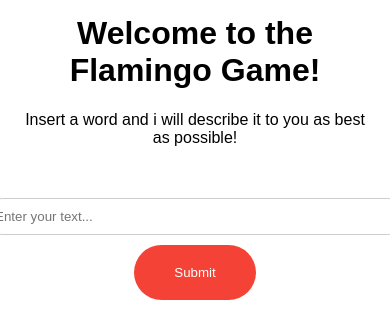
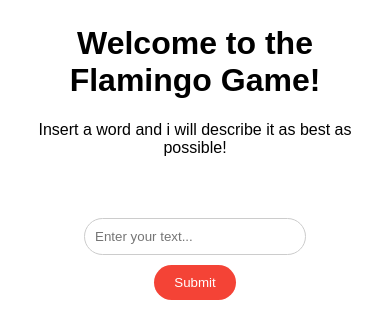
Before and after one commit to beloane/flamingoGame, a website built with Parcel: page index.html in a window 390 px wide. Shown: the part 524-844 px from the top of the page. Built offline with nearby package versions, Linux system fonts and the light colour scheme.

Commit message:
fixed responsivness and added ico

```diff
--- a/index.html
+++ b/index.html
@@ -1,7 +1,11 @@
 <!DOCTYPE html>
 <html>
   <head>
-    <title>Responsive Website</title>
+    <meta charset="UTF-8" />
+    <meta name="viewport" content="width=device-width, initial-scale=1.0" />
+    <meta http-equiv="X-UA-Compatible" content="ie=edge" />
+    <title>Flamingo Game!</title>
+    <link rel="shortcut icon" href="./favicon.png" type="image/x-icon" />
     <link rel="stylesheet" type="text/css" href="styles.css" />
     <script type="module" src="script.js"></script>
   </head>
@@ -11,11 +15,10 @@
         <img
           src="https://images.pexels.com/photos/441222/pexels-photo-441222.jpeg?auto=compress&cs=tinysrgb&w=400"
         />
-        <!-- Your picture goes here -->
       </div>
       <div class="text-container">
         <h1>Welcome to the Flamingo Game!</h1>
-        <p>Insert a word and i will describe it to you as best as possible!</p>
+        <p>Insert a word and i will describe it as best as possible!</p>
       </div>
       <div class="bottom-container">
         <input
--- a/styles.css
+++ b/styles.css
@@ -47,12 +47,12 @@ body {
   border-radius: 20px;
   padding: 10px;
   border: 1px solid #ccc;
-  width: 400px;
+  width: 200px;
 }
 
 .cute-button {
-  border-radius: 40px;
-  padding: 20px 40px;
+  border-radius: 20px;
+  padding: 10px 20px;
   background-color: #f44336;
   color: #fff;
   border: none;
```
Also changed, not shown: favicon.png (added).
